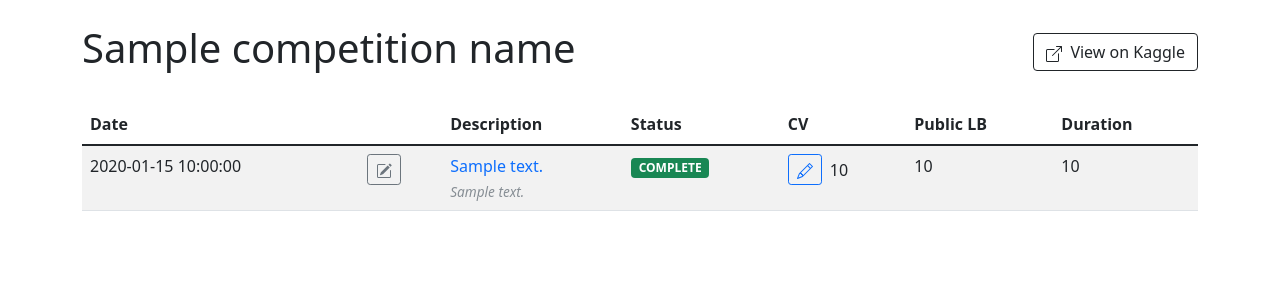
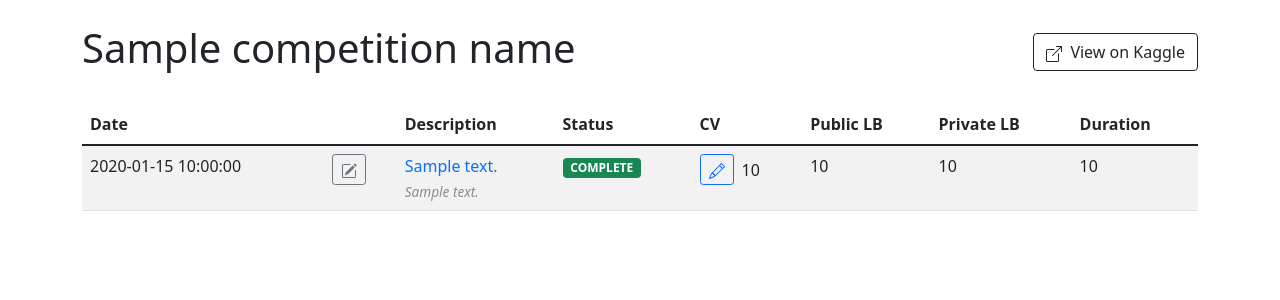
Before and after one commit to k8tems/kaggle_submission_poll, a Flask app: template templates/competition.html in a window 1280 px wide. Shown: the part 56-356 px from the top of the page. Run offline with Flask 2, Linux system fonts and the light colour scheme; the template is opened without the code that fills it: most values are stand-ins (such as "Sample title", 1, 10 or a date in 2020).

Commit message:
[FEATURE] Add private score

```diff
--- a/templates/competition.html
+++ b/templates/competition.html
@@ -23,6 +23,7 @@
                     <th>Status</th>
                     <th>CV</th>
                     <th>Public LB</th>
+                    <th>Private LB</th>
                     <th>Duration</th>
                 </tr>
             </thead>
@@ -75,6 +76,7 @@
                             </div>
                         </td>
                         <td>{{ submission.public_score if submission.public_score else '-' }}</td>
+                        <td>{{ submission.private_score if submission.private_score else '-' }}</td>
                         <td>{{ submission.formatted_duration }}</td>
                     </tr>
                 {% endfor %}
```
Also changed, not shown: poll.py (+5 -2 lines).
